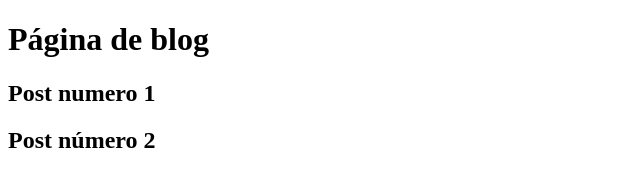
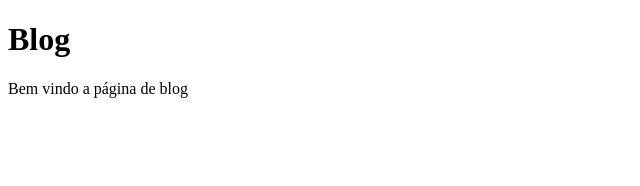
Before and after one commit to whenderson1976/aulagithub, a plain HTML site: page blog.html in a window 1280 px wide. Shown: the whole page, without its empty margins (0-640 px from the left). Drawn offline with Linux system fonts and the light colour scheme.

Commit message:
atualizações de layout

```diff
--- a/blog.html
+++ b/blog.html
@@ -6,8 +6,7 @@
     <meta name="viewport" content="width= , initial-scale=1.0">
     <title>Document</title>
 </head>
-<body> <h1>Página de blog</h1>
-    <h2>Post numero 1</h2>
-    <h2>Post número 2</h2>
+<body> <h1>Blog</h1>
+    <p>Bem vindo a página de blog</p>
 </body>
 </html>
```
Also changed, not shown: index.html (+1 -0 lines).
